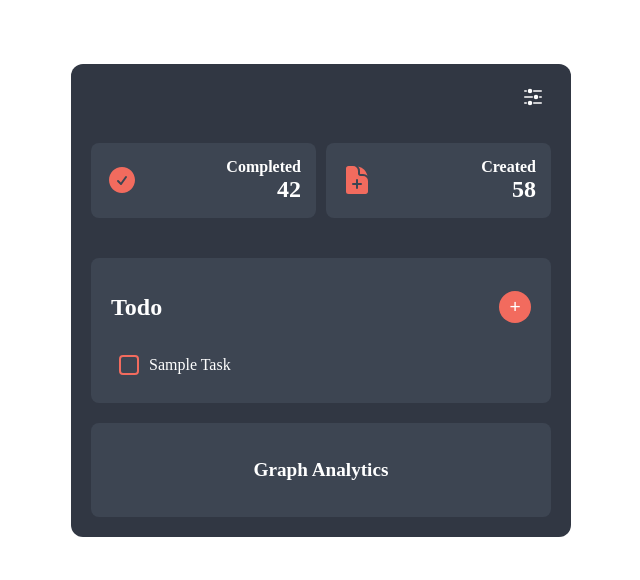
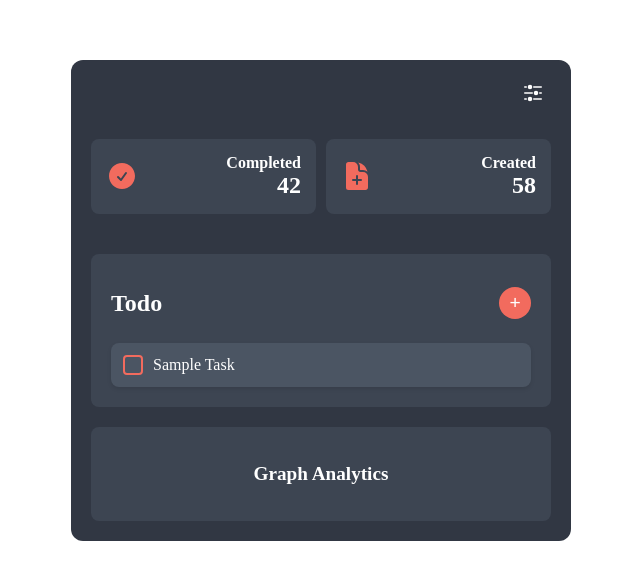
Before and after one commit to chris2kus31/todo-ui, a Nuxt app: page /todo in a window 1280 px wide. Shown: the part 108-688 px from the top of the page, without its empty margins (319-959 px from the left). Built offline with nearby package versions, Linux system fonts and the light colour scheme.

Commit message:
added some distinguishmen to task, visual aspects

```diff
--- a/components/TodoCard.vue
+++ b/components/TodoCard.vue
@@ -55,26 +55,24 @@
   display: flex;
   align-items: center;
   margin-top: 10px;
-  padding: 8px;
+  padding: 12px;
   border-radius: 8px;
   transition: background-color 0.3s ease;
+  background-color: #4b5563; /* Subtle background color for separation */
+  box-shadow: 0px 2px 4px rgba(0, 0, 0, 0.1); /* Light shadow for depth */
 }
-
 .task-row:hover {
   background-color: #454e59; /* Slightly darker background on hover */
 }
-
 .task-label {
   display: flex;
   align-items: center;
   gap: 10px; /* Space between checkbox and text */
   cursor: pointer;
 }
-
 .task-checkbox {
   display: none; /* Hide default checkbox */
 }
-
 .custom-checkbox {
   width: 16px;
   height: 16px;
@@ -84,12 +82,10 @@
   position: relative;
   transition: background-color 0.3s ease, border-color 0.3s ease;
 }
-
 .task-checkbox:checked + .custom-checkbox {
   background-color: #f26b5e; /* Filled background for checked state */
   border-color: #f26b5e;
 }
-
 .task-checkbox:checked + .custom-checkbox::after {
   content: "";
   position: absolute;
@@ -101,13 +97,11 @@
   border-width: 0 2px 2px 0;
   transform: rotate(45deg);
 }
-
 .task-text {
   color: white;
   font-size: 1em;
   transition: color 0.3s ease;
 }
-
 .task-checkbox:checked ~ .task-text {
   color: #a9a9a9; /* Dimmed text color when checked */
   text-decoration: line-through; /* Strikethrough on completion */
```
